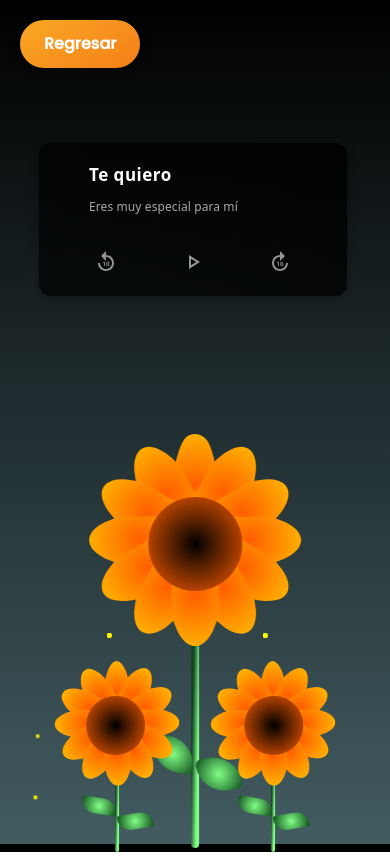
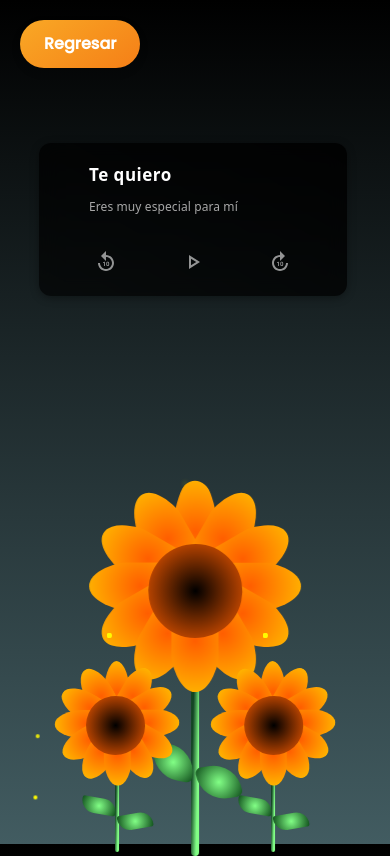
Before and after one commit to Bryanbenji/dia_mujer, a plain HTML site: page girasol.html in a window 390 px wide. Shown: the top 856 px of the page. Drawn offline with nearby package versions, Linux system fonts and the light colour scheme.

Commit message:
correcciones

```diff
--- a/girasol.html
+++ b/girasol.html
@@ -4,7 +4,7 @@
 <head>
     <meta charset="UTF-8">
     <meta http-equiv="X-UA-Compatible" content="IE=edge">
-    <meta name="viewport" content="width=device-width, initial-scale=1.0, maximum-scale=1.0, user-scalable=no">
+    <meta name="viewport" content="width=device-width, initial-scale=1, maximum-scale=1, user-scalable=no, viewport-fit=cover">
     <title>Sunflower</title>
     <link rel="stylesheet" href="style.css">
     <link rel="icon" href="image/2023-08-24Buendia.jpg" type="image/x-icon">
--- a/style.css
+++ b/style.css
@@ -756,12 +756,67 @@ audio {
 
 
 /* Estilos generales aplicables a cualquier tamaño de pantalla */
+@media (max-width: 400px) {
+    html,
+    body {
+        height: 100%;
+        overflow-y: hidden;
+        overflow-x: hidden;
+        padding-top: env(safe-area-inset-top);
+        padding-bottom: env(safe-area-inset-bottom);
+    }
+
+    .music-player-container {
+        width: 79vw!important;
+        height: 37vw!important;
+        padding: 1.5rem;
+        top: 17%;
+        left: 7.5%;
+        transform: translateY(0);
+        border-radius: 12px;
+    }
+
+    .flower_wrapper,
+    .flower_wrapper2,
+    .flower_wrapper3 {
+        scale: 1;
+    }
+
+    .flower_wrapper {
+        left: 50% !important;
+        transform: translateX(-50%);
+    }
+
+    .flower_petal {
+        bottom: 69vmin !important;
+        width: 12vmin;
+        height: 27vmin;
+    }
+
+    .flower_stem {
+        height: 80vmin !important;
+    }
+
+    .flower_center {
+        width: 24vmin;
+        height: 24vmin;
+    }
+
+    .flower_leaf {
+        width: 9vmin;
+        height: 11vmin;
+    }
+}
+
 /* Teléfonos pequeños (menos de 480px) */
 @media (max-width: 480px) {
     html,
     body {
         height: 100%;
         overflow-y: hidden;
+        overflow-x: hidden;
+        padding-top: env(safe-area-inset-top);
+        padding-bottom: env(safe-area-inset-bottom);
     }
 
     .music-player-container {
@@ -783,7 +838,6 @@ audio {
     .flower_wrapper {
         left: 50% !important;
         transform: translateX(-50%);
-        bottom: -1vmin;
     }
 
     .flower_petal {
```
